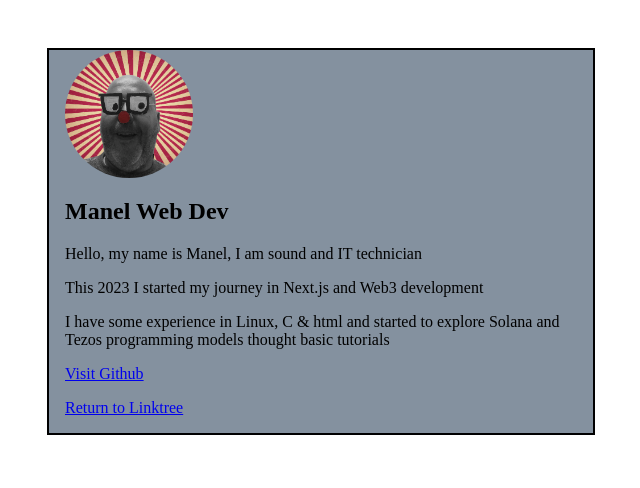
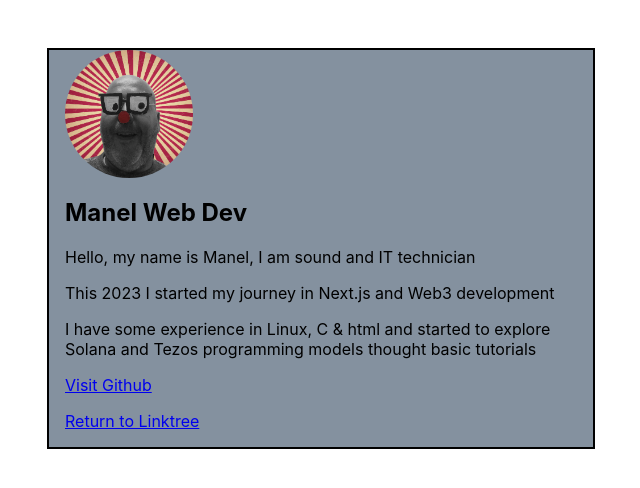
Before and after one commit to ManelWebDev/bio, a Next.js app: page / in a window 1280 px wide. Shown: the top 488 px of the page, without its empty margins (319-959 px from the left). Built offline with nearby package versions, Linux system fonts and the light colour scheme.

Commit message:
Update layout.module.css

```diff
--- a/components/layout.module.css
+++ b/components/layout.module.css
@@ -5,4 +5,6 @@
   max-width: 32rem;
   padding: 0 1rem;
   margin: 3rem auto 6rem;
+  font-family: Inter, -apple-system, BlinkMacSystemFont, Segoe UI, Roboto,
+    Oxygen, Ubuntu, Cantarell, Fira Sans, Droid Sans, Helvetica Neue, sans-serif;
 }
```
